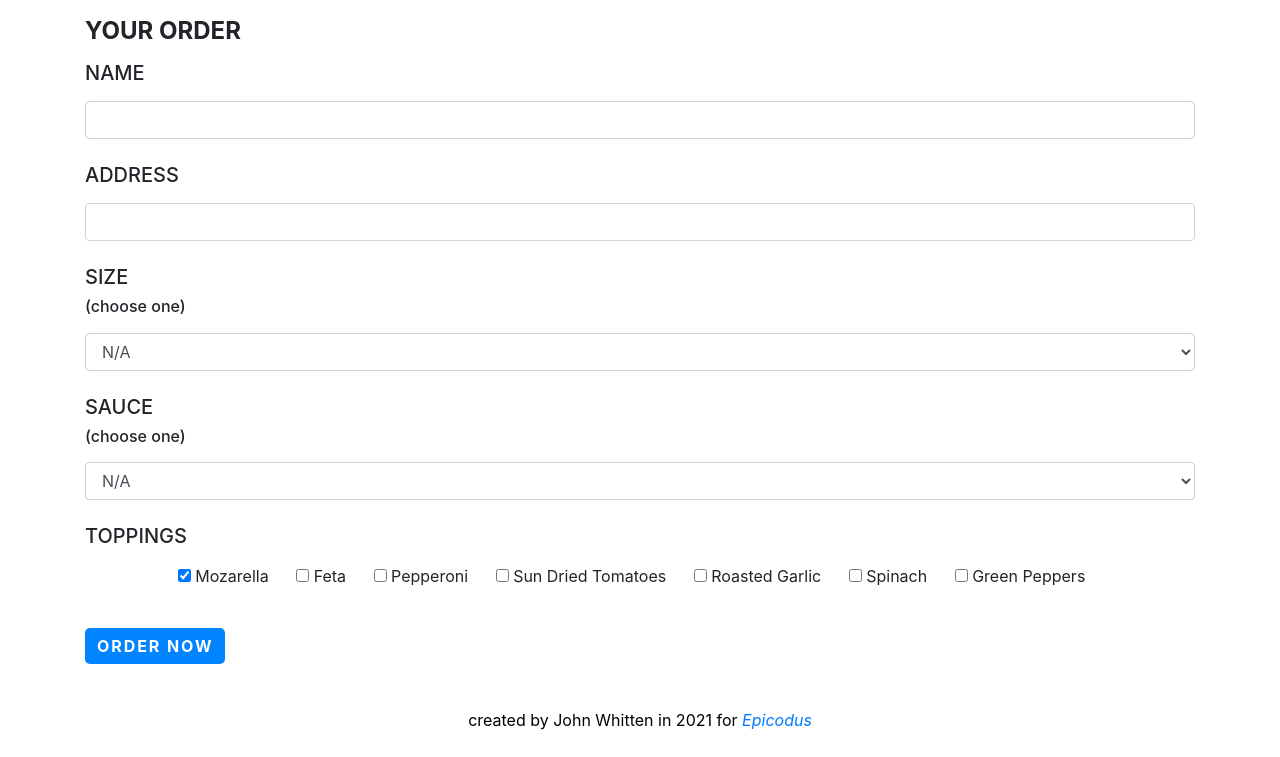
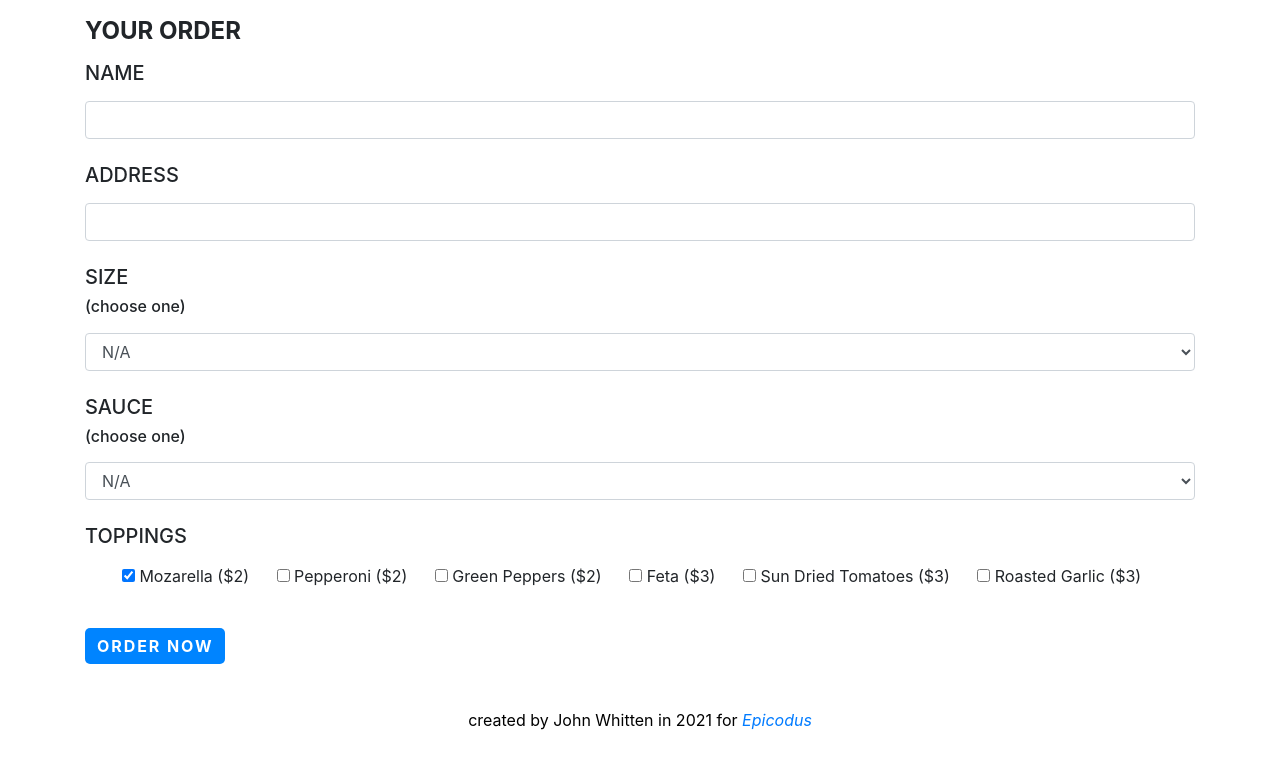
Before and after one commit to johnwhittenstudio/project-4, a plain HTML site: page index.html in a window 1280 px wide. Shown: the part 165-922 px from the top of the page. Drawn offline with Linux system fonts and the light colour scheme.

Commit message:
update README to include price breakdown

```diff
--- a/index.html
+++ b/index.html
@@ -46,31 +46,27 @@
   <span>
     <label for="selected-topping" class="checkbox-inline">
       <input type="checkbox" id="test" value="mozarella" name="selected-topping" checked>
-      Mozarella
+      Mozarella ($2)
+    </label>
+    <label for="selected-topping" class="checkbox-inline">
+      <input type="checkbox" value="pepperoni" name="selected-topping">
+      Pepperoni ($2)
+    </label>
+    <label for="selected-topping" class="checkbox-inline">
+      <input type="checkbox" value="peppers" name="selected-topping">
+      Green Peppers ($2)
     </label>
     <label for="selected-topping" class="checkbox-inline">
       <input type="checkbox" value="feta" name="selected-topping">
-      Feta
-    </label>
-    <label for="selected-topping" class="checkbox-inline">
-      <input type="checkbox" value="pepperoni" name="selected-topping">
-      Pepperoni
+      Feta ($3)
     </label>
     <label for="selected-topping" class="checkbox-inline">
       <input type="checkbox" value="tomatoes" name="selected-topping">
-      Sun Dried Tomatoes
+      Sun Dried Tomatoes ($3)
     </label>
     <label for="selected-topping" class="checkbox-inline">
       <input type="checkbox" value="garlic" name="selected-topping">
-      Roasted Garlic
-    </label>
-    <label for="selected-topping" class="checkbox-inline">
-      <input type="checkbox" value="spinach" name="selected-topping">
-      Spinach
-    </label>
-    <label for="selected-topping" class="checkbox-inline">
-      <input type="checkbox" value="peppers" name="selected-topping">
-      Green Peppers
+      Roasted Garlic ($3)
     </label>
   <span>
   </div>
--- a/js/scripts.js
+++ b/js/scripts.js
@@ -1,3 +1,5 @@
+// Business Logic //
+
 function Pizza(size, toppings) {
   this.size = size;
   this.toppings = toppings;
```
Also changed, not shown: 1 other file.
